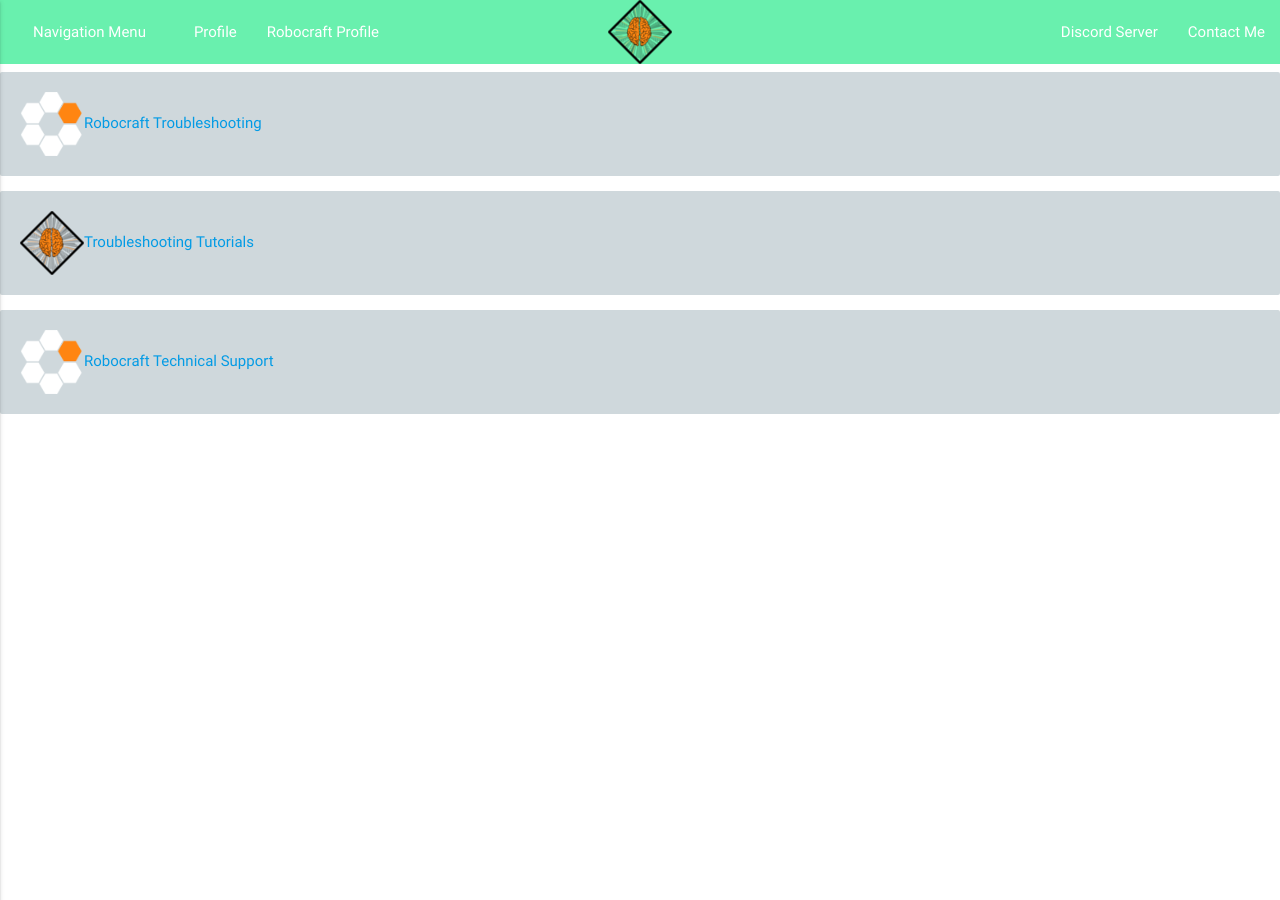
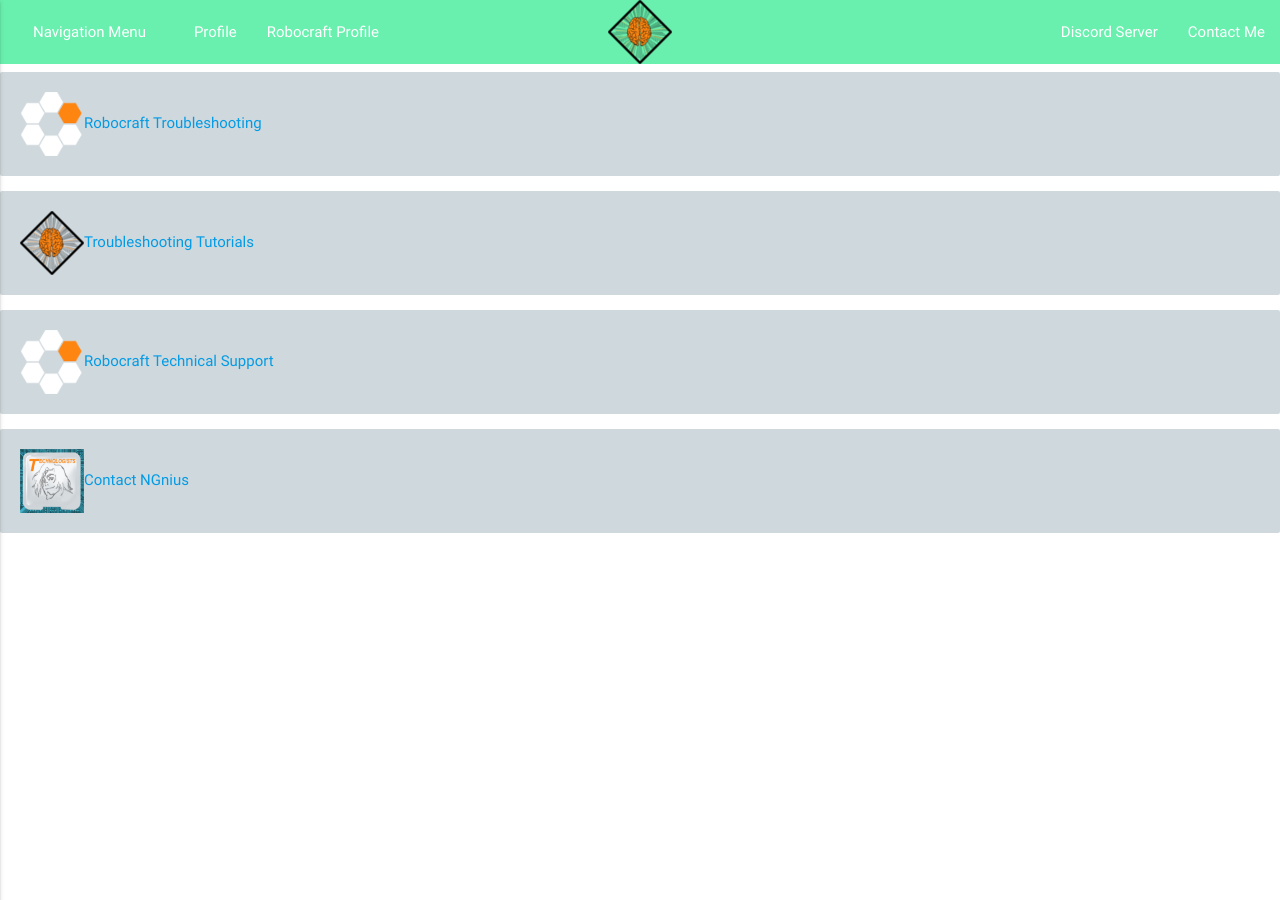
Before and after one commit to NGnius/NGniusSite, a Jekyll site: the page built from pages/Links.html, in a window 1280 px wide. Built offline with Jekyll 4.4.1, drawn with Linux system fonts in a browser that asks for light colours; nearby versions of some CDN libraries.

Commit message:
Add Contact NGnius

```diff
--- a/_data/links.yml
+++ b/_data/links.yml
@@ -7,3 +7,6 @@
 - title: Robocraft Technical Support
   url: https://freejam.zendesk.com/hc/en-us/requests/new
   img: /images/RobocraftHex.png
+- title: Contact NGnius
+  url: /pages/ContactInfo
+  img: /images/NGniusWanCPU.png
```
